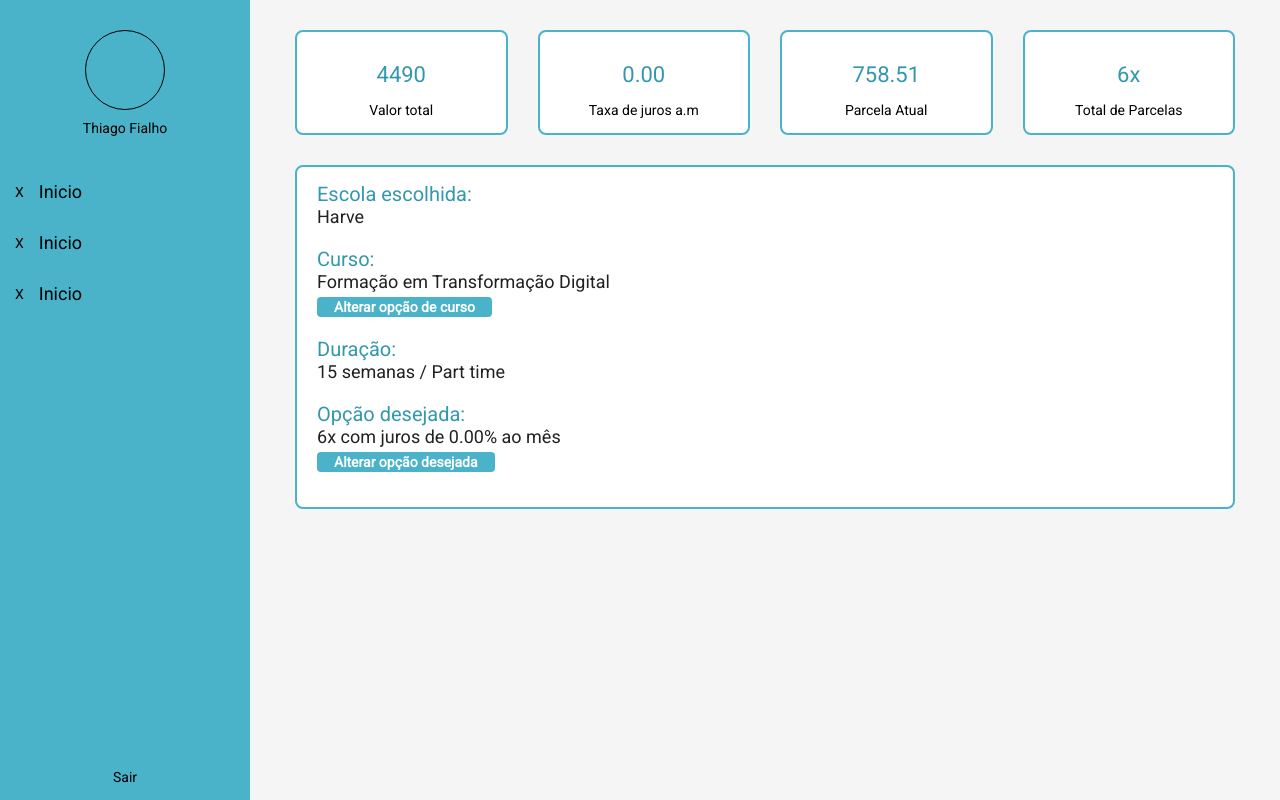
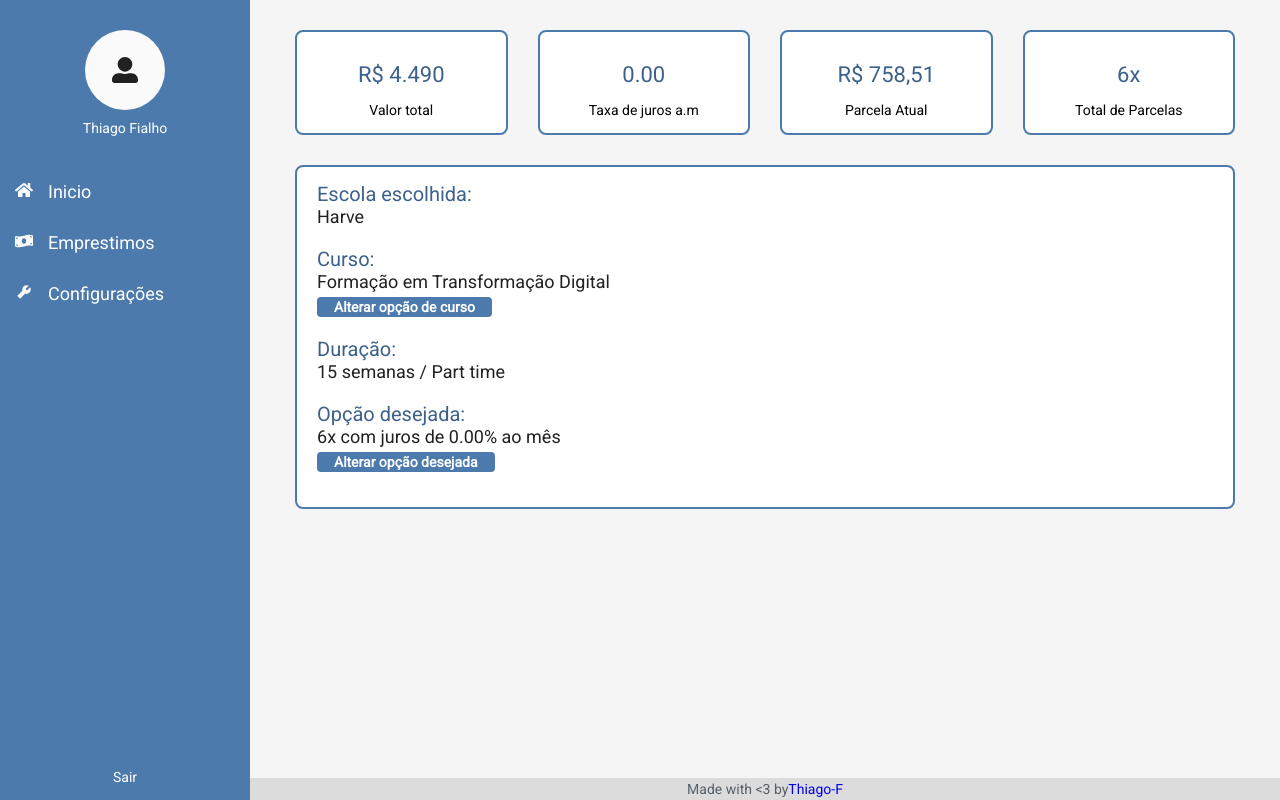
Before and after one commit to Thiago-F/Challenger-Provi, a React (Create React App) app: page / in a window 1280 px wide. Built offline with nearby package versions, Linux system fonts and the light colour scheme; data requests are answered from the project's data file; the HTML template or start-up script is replaced by a standard one.

Commit message:
style and icons

```diff
--- a/data/course-options.json
+++ b/data/course-options.json
@@ -10,49 +10,49 @@
           "courseName": "Marketing Digital Expert Presencial",
           "courseDuration": "1 mês",
           "courseTime": "Part time",
-          "courseValue": "3200",
+          "courseValue": " R$ 3.200",
           "active": false,
           "paymentOptions": [
             {
               "id": 1,
               "partials": 3,
               "fees": "0.00",
-              "partialMonth": "1077.21",
+              "partialMonth": " R$ 1077,21",
               "active": false
             },
             {
               "id": 2,
               "partials": 6,
               "fees": "0.00",
-              "partialMonth": "540.63",
+              "partialMonth": " R$ 540,63",
               "active": false
             },
             {
               "id": 3,
               "partials": 9,
               "fees": "0.00",
-              "partialMonth": "361.80",
+              "partialMonth": " R$ 361,80",
               "active": false
             },
             {
               "id": 4,
               "partials": 12,
               "fees": "0.00",
-              "partialMonth": "272.36",
+              "partialMonth": " R$ 272,36",
               "active": false
             },
             {
               "id": 5,
               "partials": 18,
               "fees": "0.49",
-              "partialMonth": "191.40",
+              "partialMonth": " R$ 191,40",
               "active": false
             },
             {
               "id": 6,
               "partials": 24,
               "fees": "0.79",
-              "partialMonth": "151.58",
+              "partialMonth": " R$ 151,58",
               "active": false
             }
           ]
@@ -62,49 +62,49 @@
           "courseName": "Marketing Digital Expert Online",
           "courseDuration": "1 mês",
           "courseTime": "Part time",
-          "courseValue": "2400",
+          "courseValue": " R$ 2.400",
           "active": false,
           "paymentOptions": [
             {
               "id": 7,
               "partials": 3,
               "fees": "0.00",
-              "partialMonth": "807.91",
+              "partialMonth": " R$ 807,91",
               "active": true
             },
             {
               "id": 8,
               "partials": 6,
               "fees": "0.00",
-              "partialMonth": "405.48",
+              "partialMonth": " R$ 405,48",
               "active": false
             },
             {
               "id": 9,
               "partials": 9,
               "fees": "0.00",
-              "partialMonth": "271.35",
+              "partialMonth": " R$ 271,35",
               "active": false
             },
             {
               "id": 10,
               "partials": 12,
               "fees": "0.00",
-              "partialMonth": "204.27",
+              "partialMonth": " R$ 204,27",
               "active": false
             },
             {
               "id": 11,
               "partials": 18,
               "fees": "0.49",
-              "partialMonth": "143.55",
+              "partialMonth": " R$ 143,55",
               "active": false
             },
             {
               "id": 12,
               "partials": 24,
               "fees": "0.79",
-              "partialMonth": "116.68",
+              "partialMonth": " R$ 116,68",
               "active": false
             }
           ]
@@ -114,49 +114,49 @@
           "courseName": "E-Commerce na Prática Presencial",
           "courseDuration": "5 dias",
           "courseTime": "Part time",
-          "courseValue": "1500",
+          "courseValue": " R$ 1.500",
           "active": true,
           "paymentOptions": [
             {
               "id": 13,
               "partials": 3,
               "fees": "0.00",
-              "partialMonth": "504.94",
+              "partialMonth": " R$ 504,94",
               "active": false
             },
             {
               "id": 14,
               "partials": 6,
               "fees": "0.00",
-              "partialMonth": "253.42",
+              "partialMonth": " R$ 253,42",
               "active": false
             },
             {
               "id": 15,
               "partials": 9,
               "fees": "0.00",
-              "partialMonth": "169.59",
+              "partialMonth": " R$ 169,59",
               "active": false
             },
             {
               "id": 16,
               "partials": 12,
               "fees": "0.00",
-              "partialMonth": "127.67",
+              "partialMonth": " R$ 127,67",
               "active": false
             },
             {
               "id": 17,
               "partials": 18,
               "fees": "0.49",
-              "partialMonth": "89.72",
+              "partialMonth": " R$ 89,72",
               "active": true
             },
             {
               "id": 18,
               "partials": 24,
               "fees": "0.79",
-              "partialMonth": "71.05",
+              "partialMonth": " R$ 71,05",
               "active": false
             }
           ]
@@ -173,7 +173,7 @@
           "courseName": "Formação em Transformação Digital",
           "courseDuration": "15 semanas",
           "courseTime": "Part time",
-          "courseValue": "4490",
+          "courseValue": " R$ 4.490",
           "active": true,
           "url": "https://firebasestorage.googleapis.com/v0/b/provi-site.appspot.com/o/website_assets%2Ficons%2Ftransformacao_digital.png?alt=media&token=0ef26ab3-afa0-4f62-9c96-df07ad426f4a",
           "paymentOptions": [
@@ -181,42 +181,42 @@
               "id": 19,
               "partials": 3,
               "fees": "0.00",
-              "partialMonth": "1511.33",
+              "partialMonth": " R$ 1511,33",
               "active": false
             },
             {
               "id": 20,
               "partials": 6,
               "fees": "0.00",
-              "partialMonth": "758.51",
+              "partialMonth": " R$ 758,51",
               "active": true
             },
             {
               "id": 21,
               "partials": 9,
               "fees": "0.00",
-              "partialMonth": "507.60",
+              "partialMonth": " R$ 507,60",
               "active": false
             },
             {
               "id": 22,
               "partials": 12,
               "fees": "0.00",
-              "partialMonth": "382.13",
+              "partialMonth": " R$ 382,13",
               "active": false
             },
             {
               "id": 23,
               "partials": 18,
               "fees": "0.49",
-              "partialMonth": "268.51",
+              "partialMonth": " R$ 268,51",
               "active": false
             },
             {
               "id": 24,
               "partials": 24,
               "fees": "0.79",
-              "partialMonth": "212.62",
+              "partialMonth": " R$ 212,62",
               "active": false
             }
           ]
@@ -226,7 +226,7 @@
           "courseName": "Formação em Empreendedorismo Digital",
           "courseDuration": "15 semanas",
           "courseTime": "Part time",
-          "courseValue": "4490",
+          "courseValue": " R$ 4.490",
           "active": false,
           "url": "https://firebasestorage.googleapis.com/v0/b/provi-site.appspot.com/o/website_assets%2Ficons%2Fempreendedor_digital.png?alt=media&token=5b03eae0-4e1c-45b6-a82c-c5ef97eeabae",
           "paymentOptions": [
@@ -234,42 +234,42 @@
               "id": 19,
               "partials": 3,
               "fees": "0.00",
-              "partialMonth": "1511.33",
+              "partialMonth": " R$ 1.511,33",
               "active": false
             },
             {
               "id": 20,
               "partials": 6,
               "fees": "0.00",
-              "partialMonth": "758.51",
+              "partialMonth": " R$ 758,51",
               "active": false
             },
             {
               "id": 21,
               "partials": 9,
               "fees": "0.00",
-              "partialMonth": "507.60",
+              "partialMonth": " R$ 507,60",
               "active": true
             },
             {
               "id": 22,
               "partials": 12,
               "fees": "0.00",
-              "partialMonth": "382.13",
+              "partialMonth": " R$ 382,13",
               "active": false
             },
             {
               "id": 23,
               "partials": 18,
               "fees": "0.49",
-              "partialMonth": "268.51",
+              "partialMonth": " R$ 268,51",
               "active": false
             },
             {
               "id": 24,
               "partials": 24,
               "fees": "0.79",
-              "partialMonth": "212.62",
+              "partialMonth": " R$ 212,62",
               "active": false
             }
           ]
@@ -279,7 +279,7 @@
           "courseName": "Curso de Digital Influencer",
           "courseDuration": "4 semanas",
           "courseTime": "Part time",
-          "courseValue": "1090",
+          "courseValue": " R$ 1.090",
           "active": false,
           "url": "https://firebasestorage.googleapis.com/v0/b/provi-site.appspot.com/o/website_assets%2Ficons%2Fyoutuber.png?alt=media&token=12d938d1-c235-4f41-83ac-63ecab73c3cf",
           "paymentOptions": [
@@ -287,42 +287,42 @@
               "id": 25,
               "partials": 3,
               "fees": "0.00",
-              "partialMonth": "366.89",
+              "partialMonth": " R$ 366,89",
               "active": true
             },
             {
               "id": 26,
               "partials": 6,
               "fees": "0.00",
-              "partialMonth": "184.14",
+              "partialMonth": " R$ 184,14",
               "active": false
             },
             {
               "id": 27,
               "partials": 9,
               "fees": "0.00",
-              "partialMonth": "123.23",
+              "partialMonth": " R$ 123,23",
               "active": false
             },
             {
               "id": 28,
               "partials": 12,
               "fees": "0.00",
-              "partialMonth": "92.77",
+              "partialMonth": " R$ 92,77",
               "active": false
             },
             {
               "id": 29,
               "partials": 18,
               "fees": "0.49",
-              "partialMonth": "65.18",
+              "partialMonth": " R$ 65,18",
               "active": false
             },
             {
               "id": 30,
               "partials": 24,
               "fees": "0.79",
-              "partialMonth": "51.62",
+              "partialMonth": " R$ 51,62",
               "active": false
             }
           ]
@@ -332,7 +332,7 @@
           "courseName": "Formação em Data Science",
           "courseDuration": "15 semanas",
           "courseTime": "Part time",
-          "courseValue": "4490",
+          "courseValue": " R$ 4.490",
           "active": false,
           "url": "https://firebasestorage.googleapis.com/v0/b/provi-site.appspot.com/o/website_assets%2Ficons%2Fdata_analytics.png?alt=media&token=793a6744-21af-412d-8e0b-449b8b12143d",
           "paymentOptions": [
@@ -340,42 +340,42 @@
               "id": 31,
               "partials": 3,
               "fees": "0.00",
-              "partialMonth": "1511.33",
+              "partialMonth": " R$ 1.511,33",
               "active": false
             },
             {
               "id": 32,
               "partials": 6,
               "fees": "0.00",
-              "partialMonth": "758.51",
+              "partialMonth": " R$ 758,51",
               "active": false
             },
             {
               "id": 33,
               "partials": 9,
               "fees": "0.00",
-              "partialMonth": "507.60",
+              "partialMonth": " R$ 507,60",
               "active": false
             },
             {
               "id": 34,
               "partials": 12,
               "fees": "0.00",
-              "partialMonth": "382.13",
+              "partialMonth": " R$ 382,13",
               "active": false
             },
             {
               "id": 35,
               "partials": 18,
               "fees": "0.49",
-              "partialMonth": "268.51",
+              "partialMonth": " R$ 268,51",
               "active": true
             },
             {
               "id": 36,
               "partials": 24,
               "fees": "0.79",
-              "partialMonth": "212.62",
+              "partialMonth": " R$ 212,62",
               "active": false
             }
           ]
@@ -385,7 +385,7 @@
           "courseName": "Formação em Marketing Digital",
           "courseDuration": "15 semanas",
           "courseTime": "Part time",
-          "courseValue": "4490",
+          "courseValue": " R$ 4.490",
           "active": false,
           "url": "https://firebasestorage.googleapis.com/v0/b/provi-site.appspot.com/o/website_assets%2Ficons%2Fmkt_digital.png?alt=media&token=4f1fabd8-4ea4-4986-bd4d-a2f9b24893b1",
           "paymentOptions": [
@@ -393,42 +393,42 @@
               "id": 37,
               "partials": 3,
               "fees": "0.00",
-              "partialMonth": "1511.33",
+              "partialMonth": " R$ 1.511,33",
               "active": true
             },
             {
               "id": 38,
               "partials": 6,
               "fees": "0.00",
-              "partialMonth": "758.51",
+              "partialMonth": " R$ 758,51",
               "active": false
             },
             {
               "id": 39,
               "partials": 9,
               "fees": "0.00",
-              "partialMonth": "507.60",
+              "partialMonth": " R$ 507,60",
               "active": false
             },
             {
               "id": 40,
               "partials": 12,
               "fees": "0.00",
-              "partialMonth": "382.13",
+              "partialMonth": " R$ 382,13",
               "active": false
             },
             {
               "id": 41,
               "partials": 18,
               "fees": "0.49",
-              "partialMonth": "268.51",
+              "partialMonth": " R$ 268,51",
               "active": false
             },
             {
               "id": 42,
               "partials": 24,
               "fees": "0.79",
-              "partialMonth": "212.62",
+              "partialMonth": " R$ 212,62",
               "active": false
             }
           ]
--- a/src/components/Aside/index.js
+++ b/src/components/Aside/index.js
@@ -1,5 +1,7 @@
 import React from 'react';
 
+import { FaUserAlt, FaHome, FaMoneyBillWave } from 'react-icons/fa';
+import { AiFillTool } from 'react-icons/ai';
 import { Container } from './styles';
 
 export default function Aside() {
@@ -7,23 +9,31 @@
     <Container>
       <header>
         <div className="user">
-          <div className="user-avatar" />
+          <div className="user-avatar">
+            <FaUserAlt size={26} color="#212121" />
+          </div>
         </div>
         <div className="user-name">Thiago Fialho</div>
       </header>
 
       <div className="content">
         <div className="item">
-          <div className="icon">X</div>
+          <div className="icon">
+            <FaHome size={18} color="#fafafa" />
+          </div>
           <div className="text">Inicio</div>
         </div>
         <div className="item">
-          <div className="icon">X</div>
-          <div className="text">Inicio</div>
+          <div className="icon">
+            <FaMoneyBillWave size={18} color="#fafafa" />
+          </div>
+          <div className="text">Emprestimos</div>
         </div>
         <div className="item">
-          <div className="icon">X</div>
-          <div className="text">Inicio</div>
+          <div className="icon">
+            <AiFillTool size={18} color="#fafafa" />
+          </div>
+          <div className="text">Configurações</div>
         </div>
       </div>
       <div className="logout">Sair</div>
--- a/src/components/Aside/styles.js
+++ b/src/components/Aside/styles.js
@@ -1,7 +1,7 @@
 import styled from 'styled-components';
 
 export const Container = styled.div`
-  background: rgb(74, 179, 201);
+  background: #4c7aad;
 
   width: 100%;
   max-width: 250px;
@@ -9,7 +9,7 @@
   position: relative;
   /*left: -180px;*/
 
-  /*color: #fff;*/
+  color: #fff;
 
   /*.toggle {
     border: 1px solid black;
@@ -38,12 +38,16 @@
       .user-avatar {
         width: 80px;
         height: 80px;
-        border: 1px solid black;
+        background-color: #fafafa;
         border-radius: 50%;
+
+        display: flex;
+        justify-content: center;
+        align-items: center;
       }
 
       .user-name {
-        font-size: 18px;
+        font-size: 20px;
       }
     }
   }
--- a/src/components/BoxCourse/styles.js
+++ b/src/components/BoxCourse/styles.js
@@ -9,7 +9,7 @@
 export const Button = styled.div``;
 
 export const Content = styled.div`
-  border: 2px solid rgb(74, 179, 201);
+  border: 2px solid #4c7aad;
   background-color: #fff;
   padding: 15px 20px;
   border-radius: 8px;
@@ -18,7 +18,7 @@
     margin-bottom: 20px;
     .name {
       font-size: 20px;
-      color: ${darken(0.1, 'rgb(74, 179, 201)')};
+      color: ${darken(0.1, '#4c7aad')};
     }
     .text {
       font-size: 18px;
@@ -36,15 +36,15 @@
         padding: 0 15px;
         background-color: #fff;
         border: 0;
-        border: 2px solid rgb(74, 179, 201);
+        border: 2px solid #4c7aad;
         border-radius: 4px;
-        background-color: rgb(74, 179, 201);
+        background-color: #4c7aad;
         color: #fff;
         font-weight: bold;
         /*min-height: 30px;*/
 
         &:hover {
-          background-color: rgb(74, 179, 201);
+          background-color: #4c7aad;
           color: #fff;
         }
       }
--- a/src/components/BoxInformation/styles.js
+++ b/src/components/BoxInformation/styles.js
@@ -2,7 +2,7 @@
 import { darken } from 'polished';
 
 export const Container = styled.div`
-  border: 2px solid rgb(74, 179, 201);
+  border: 2px solid #4c7aad;
   background-color: #fff;
   padding: 15px 20px;
   border-radius: 8px;
@@ -14,7 +14,7 @@
     /*border: 1px solid red;*/
     margin: 15px;
     font-size: 22px;
-    color: ${darken(0.1, 'rgb(74, 179, 201)')};
+    color: ${darken(0.1, '#4c7aad')};
     text-align: center;
   }
   .title {
--- a/src/components/CourseModal/styles.js
+++ b/src/components/CourseModal/styles.js
@@ -16,7 +16,7 @@
         padding: 15px;
         text-align: center;
         border-radius: 8px;
-        border: 2px solid rgb(74, 179, 201);
+        border: 2px solid #4c7aad;
 
         .icon {
           img {
--- a/src/pages/Home/index.js
+++ b/src/pages/Home/index.js
@@ -91,6 +91,17 @@
         <div className="info-section">
           <BoxCourse width="100%" />
         </div>
+
+        <div className="institucional">
+          Made with {'<'}3 by
+          <a
+            href="https://github.com/Thiago-F"
+            rel="noopener noreferrer"
+            target="_blank"
+          >
+            Thiago-F
+          </a>
+        </div>
       </Content>
       <CourseModal />
       <PaymentModal />
--- a/src/pages/Home/styles.js
+++ b/src/pages/Home/styles.js
@@ -8,6 +8,7 @@
   width: 100%;
   height: 100vh;
   background-color: #f5f5f5;
+  position: relative;
 
   .box-container {
     display: flex;
@@ -24,4 +25,16 @@
       }
     }
   }
+
+  .institucional {
+    position: absolute;
+    bottom: 0;
+    left: 0;
+    right: 0;
+    background-color: #dcdcdc;
+    display: flex;
+    justify-content: center;
+    padding: 3px;
+    color: #586069;
+  }
 `;
```
